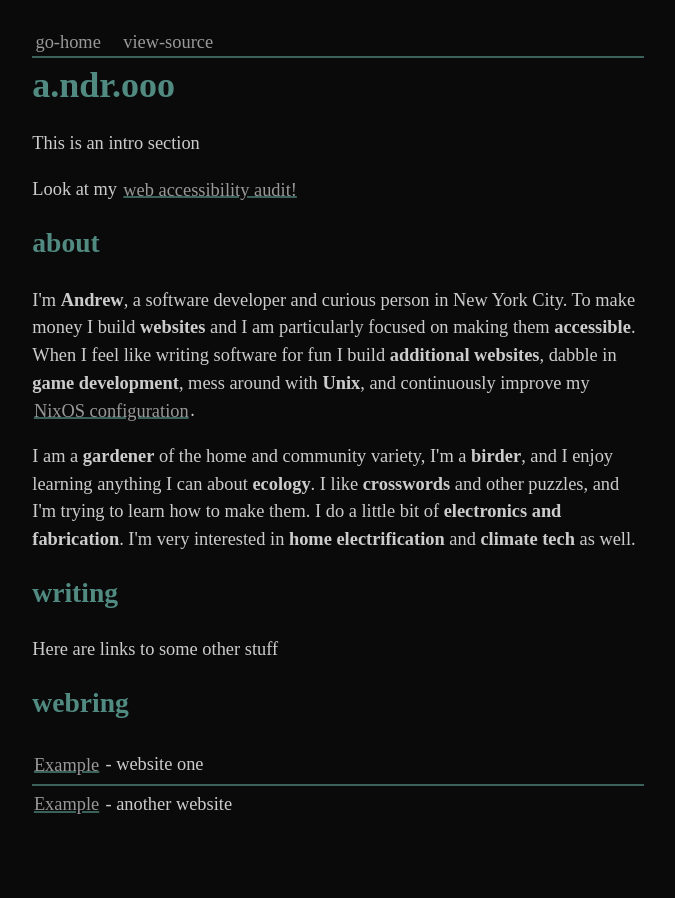
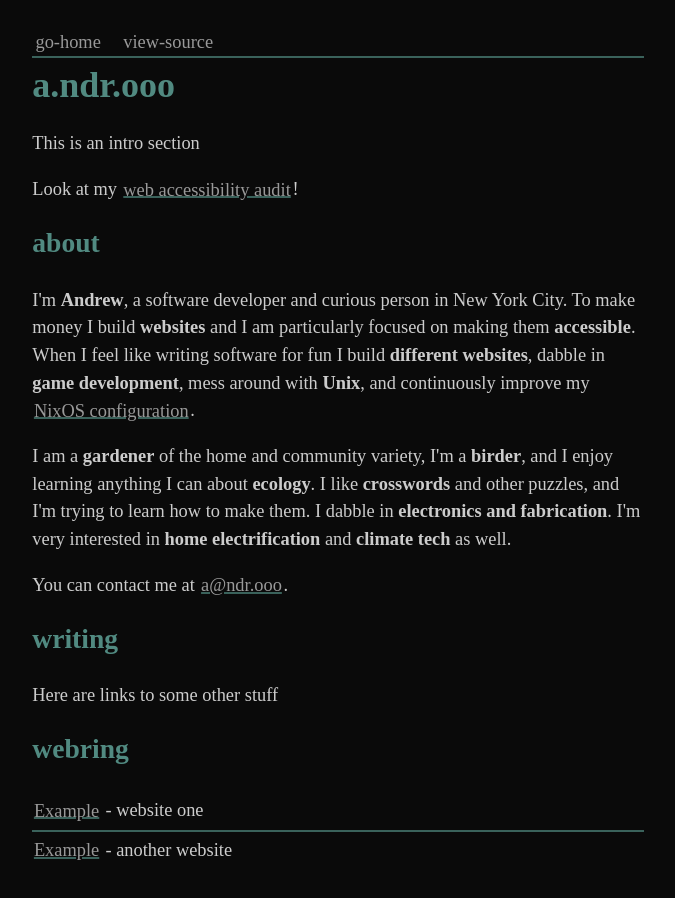
Before and after one commit to ndrooo/a.ndr.ooo, a SvelteKit app: page / in a window 1280 px wide. Shown: the top 898 px of the page, without its empty margins (302-977 px from the left). Before the commit the page ends 869 px from the top, so only its background shows below. Built offline with nearby package versions, Linux system fonts and the light colour scheme; a web font is replaced by a local one.

Commit message:
Home page content tweaks

```diff
--- a/src/routes/+page.svelte
+++ b/src/routes/+page.svelte
@@ -1,11 +1,16 @@
+<svelte:head>
+  <title>a.ndr.ooo</title>
+</svelte:head>
+
 <h1>a.ndr.ooo</h1>
 
 <p>This is an intro section</p>
-<p>Look at my <a href="/web-a11y-audit">web accessibility audit!</a></p>
+<p>Look at my <a href="/web-a11y-audit">web accessibility audit</a>!</p>
 
 <h2>about</h2>
-<p>I'm <b>Andrew</b>, a software developer and curious person in New York City. To make money I build <b>websites</b> and I am particularly focused on making them <b>accessible</b>. When I feel like writing software for fun I build <b>additional websites</b>, dabble in <b>game development</b>, mess around with <b>Unix</b>, and continuously improve my <a href="https://github.com/ndrooo/nix">NixOS configuration</a>.</p>
-<p>I am a <b>gardener</b> of the home and community variety, I'm a <b>birder</b>, and I enjoy learning anything I can about <b>ecology</b>. I like <b>crosswords</b> and other puzzles, and I'm trying to learn how to make them. I do a little bit of <b>electronics and fabrication</b>. I'm very interested in <b>home electrification</b> and <b>climate tech</b> as well.</p>
+<p>I'm <b>Andrew</b>, a software developer and curious person in New York City. To make money I build <b>websites</b> and I am particularly focused on making them <b>accessible</b>. When I feel like writing software for fun I build <b>different websites</b>, dabble in <b>game development</b>, mess around with <b>Unix</b>, and continuously improve my <a href="https://github.com/ndrooo/nix">NixOS configuration</a>.</p>
+<p>I am a <b>gardener</b> of the home and community variety, I'm a <b>birder</b>, and I enjoy learning anything I can about <b>ecology</b>. I like <b>crosswords</b> and other puzzles, and I'm trying to learn how to make them. I dabble in <b>electronics and fabrication</b>. I'm very interested in <b>home electrification</b> and <b>climate tech</b> as well.</p>
+<p>You can contact me at <a href="mailto:a@ndr.ooo">a@ndr.ooo</a>.</p>
 
 <h2>writing</h2>
 <p>Here are links to some other stuff</p>
```
